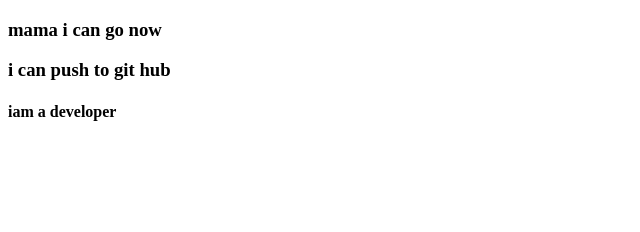
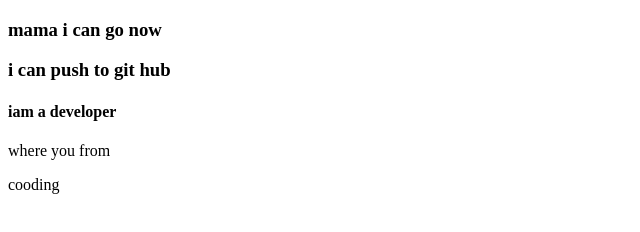
Before and after one commit to tahsin786/my-secend-repo, a plain HTML site: page index.html in a window 1280 px wide. Shown: the whole page, without its empty margins (0-640 px from the left). Drawn offline with Linux system fonts and the light colour scheme.

Commit message:
style added

```diff
--- a/index.html
+++ b/index.html
@@ -9,6 +9,7 @@
     <h3>mama i can go now</h3>
     <h3>i can push to git hub</h3>
     <h4>iam a developer</h4>
-
+     <p>where you from</p>
+     <p>cooding</p>
 </body>
 </html>
--- /dev/null
+++ b/style.css
@@ -0,0 +1,3 @@
+p{
+    color:blue;
+}
```
